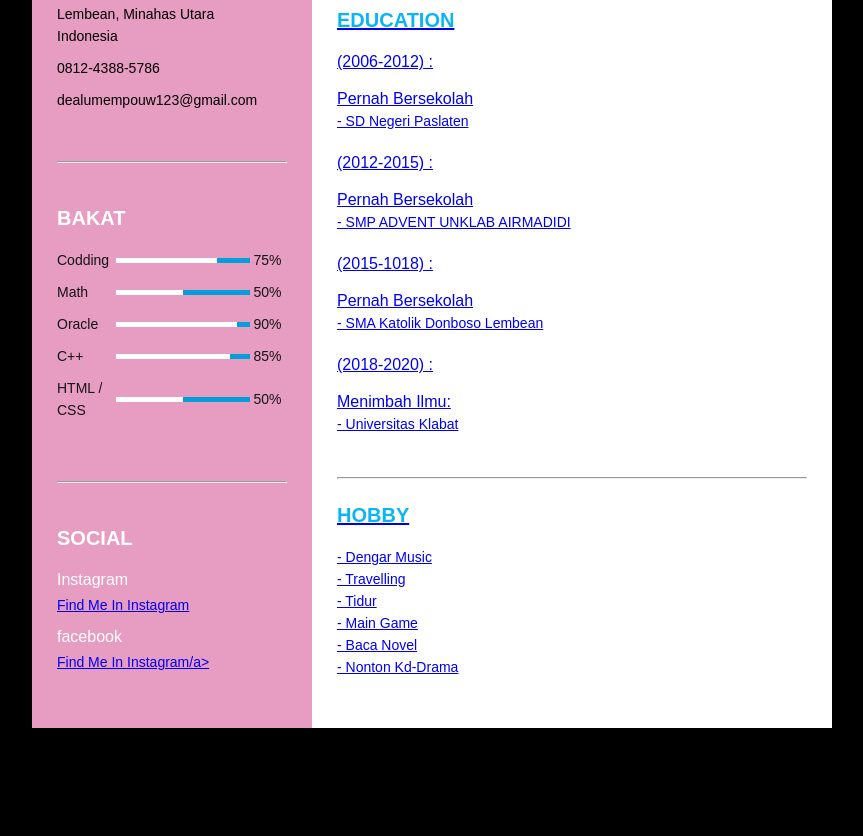
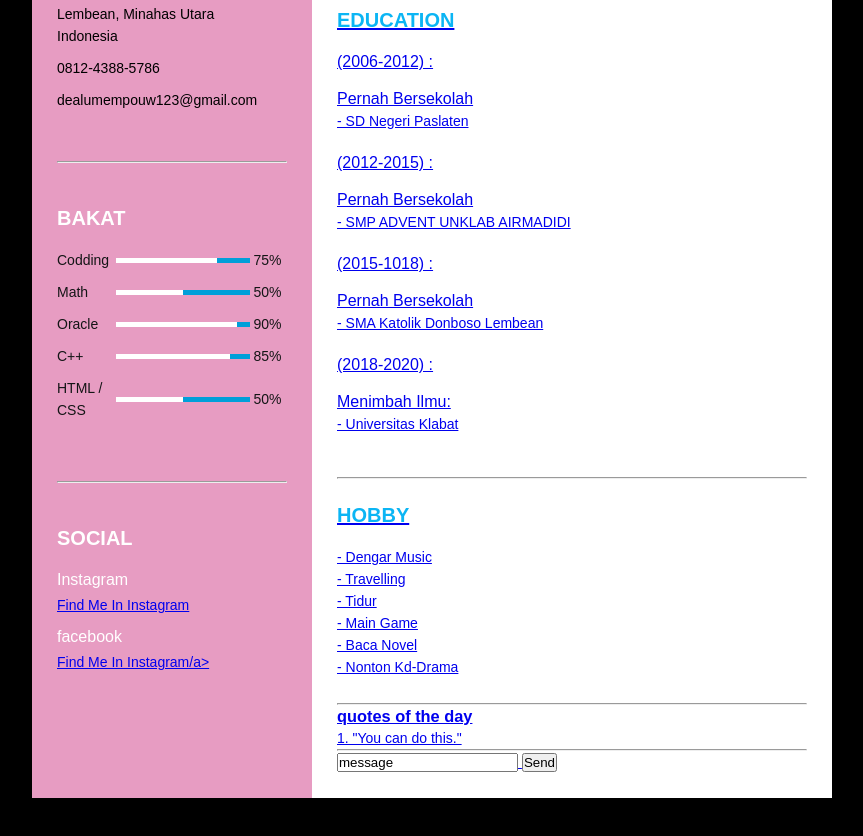
Before and after one commit to deboralumempouw/Project1, a plain HTML site: page index.html in a window 1280 px wide. Shown: the part 430-1266 px from the top of the page, without its empty margins (208-1071 px from the left). Before the commit the page ends 1208 px from the top, so only its background shows below. Drawn offline with Linux system fonts and the light colour scheme.

Commit message:
edited index.html dan menambahkan index.js

```diff
--- a/index.html
+++ b/index.html
@@ -191,6 +191,19 @@
 
      </div>
    </div>
+   <div>
+    <hr>
+    <h3 id= "demo">quotes of the day</h3>
+    <p id= "first">
+       1. "You can do this."
+    </p>
+<hr>
+  <input id="username" class="input-user" type="text" value="message" />
+    <button onclick="getUserName();">Send</button>
+</body>
+</html>
+   </div>
+ </div>
  </div>
  </body>
  </html>
```
Also changed, not shown: index.js (added, +19 -0 lines).
